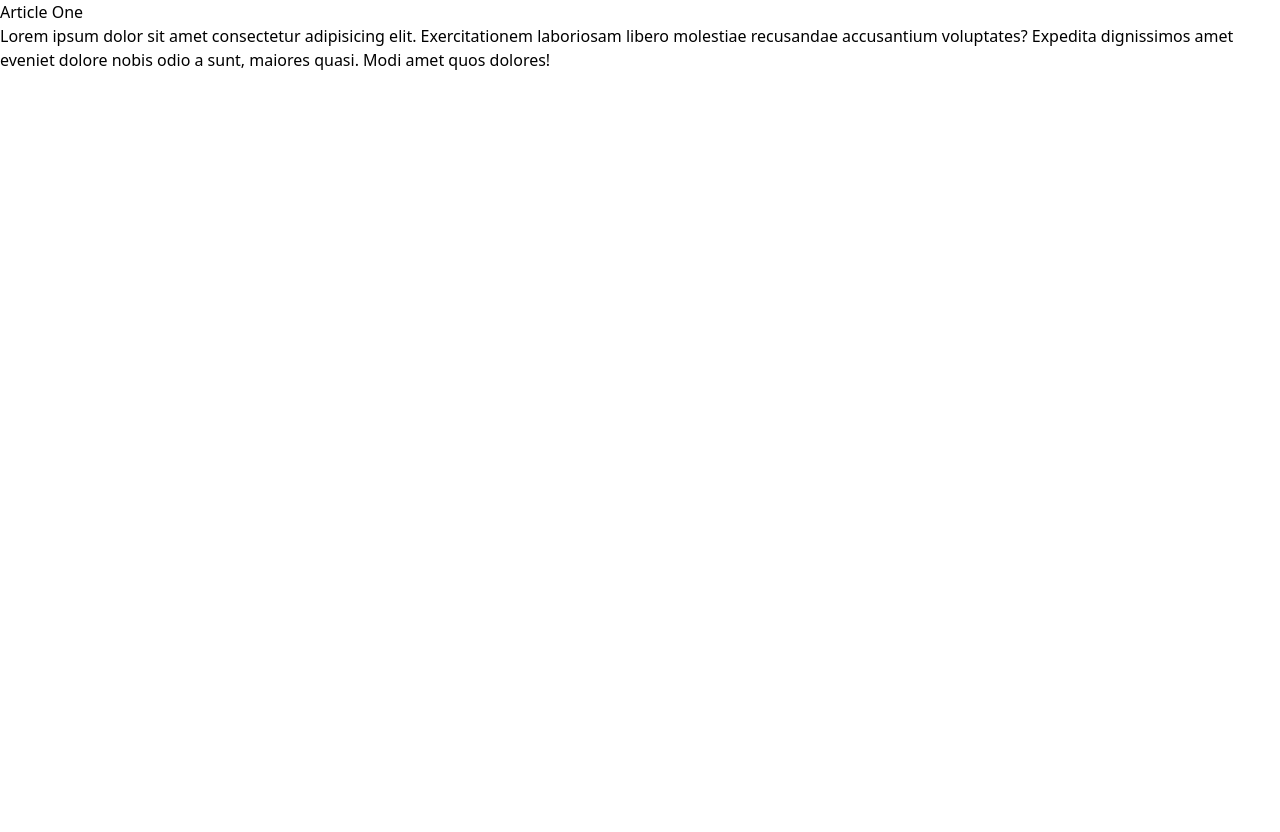
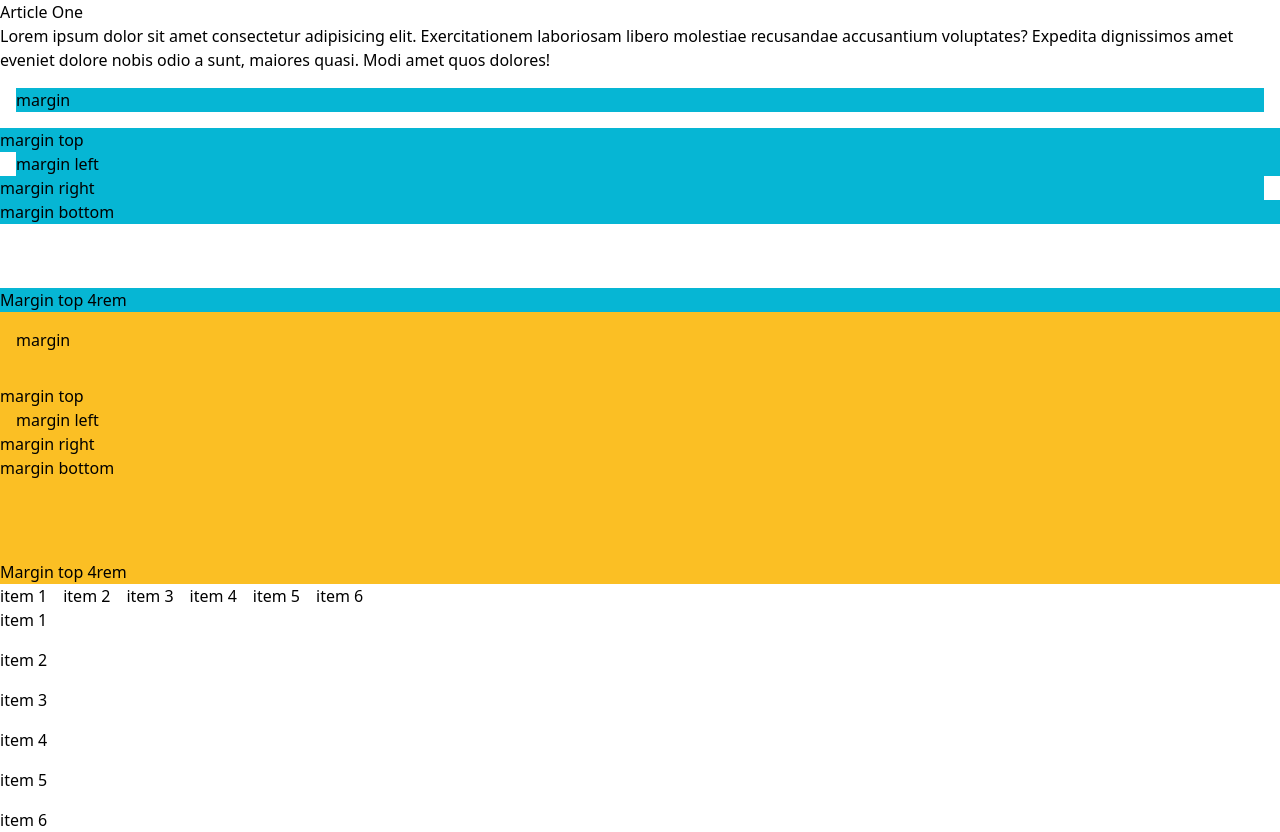
Before and after one commit to oussamaelhousni/tailwind-sandbox, a plain HTML site: page 03-container-spacing/index.html in a window 1280 px wide. Before the commit the page ends 800 px from the top, so only its background shows below. Drawn offline with nearby package versions, Linux system fonts and the light colour scheme.

Commit message:
working with spacing

```diff
--- a/03-container-spacing/index.html
+++ b/03-container-spacing/index.html
@@ -9,24 +9,55 @@
     </head>
     <body>
         <!-- Container -->
-    <div>
+        <div class="container mx-auto">
             <article>
                 <h3>Article One</h3>
                 <p>
                     Lorem ipsum dolor sit amet consectetur adipisicing elit.
-          Exercitationem laboriosam libero molestiae recusandae accusantium
-          voluptates? Expedita dignissimos amet eveniet dolore nobis odio a
-          sunt, maiores quasi. Modi amet quos dolores!
+                    Exercitationem laboriosam libero molestiae recusandae
+                    accusantium voluptates? Expedita dignissimos amet eveniet
+                    dolore nobis odio a sunt, maiores quasi. Modi amet quos
+                    dolores!
                 </p>
             </article>
 
             <!-- Margin -->
 
+            <p class="bg-cyan-500 m-4">margin</p>
+            <p class="bg-cyan-500 mt-4">margin top</p>
+            <p class="bg-cyan-500 ml-4">margin left</p>
+            <p class="bg-cyan-500 mr-4">margin right</p>
+            <p class="bg-cyan-500 mb-4">margin bottom</p>
+            <p class="bg-cyan-500 mt-[4rem]">Margin top 4rem</p>
+
             <!-- Padding -->
 
+            <p class="bg-amber-400 p-4">margin</p>
+            <p class="bg-amber-400 pt-4">margin top</p>
+            <p class="bg-amber-400 pl-4">margin left</p>
+            <p class="bg-amber-400 pr-4">margin right</p>
+            <p class="bg-amber-400 pb-4">margin bottom</p>
+            <p class="bg-amber-400 pt-[4rem]">Margin top 4rem</p>
+
             <!-- Space Between X -->
+            <div class="flex space-x-4">
+                <div>item 1</div>
+                <div>item 2</div>
+                <div>item 3</div>
+                <div>item 4</div>
+                <div>item 5</div>
+                <div>item 6</div>
+            </div>
+            <!-- Space Between Y -->
 
-      <!-- Space Between Y -->
+            <div class="flex flex-col space-y-4">
+                <div>item 1</div>
+                <div>item 2</div>
+                <div>item 3</div>
+                <div>item 4</div>
+                <div>item 5</div>
+                <div>item 6</div>
+            </div>
         </div>
     </body>
 </html>
```
Also changed, not shown: 02-colors/index.html (+4 -0 lines). Lines whose indentation alone changed are shown as unchanged.
